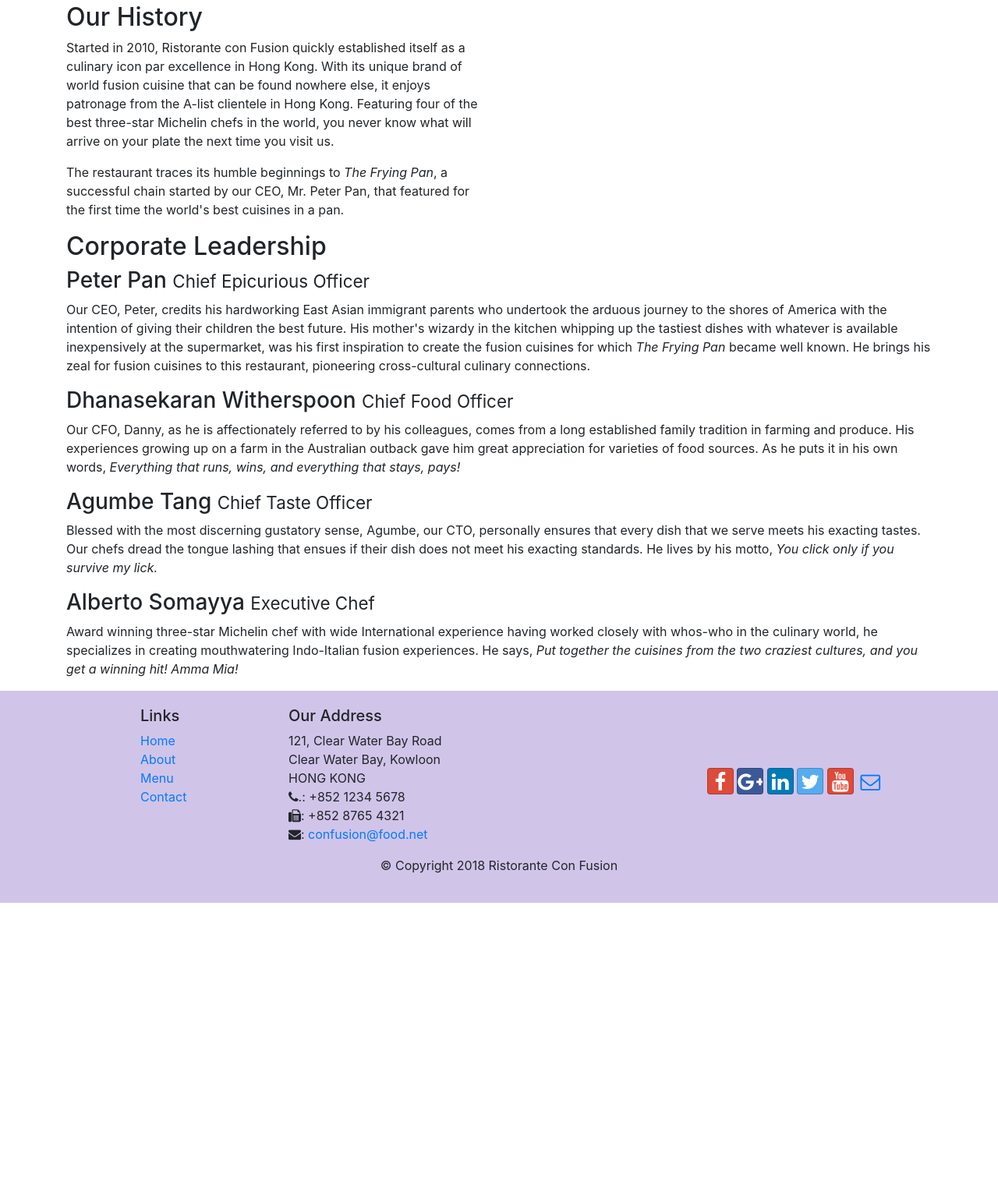
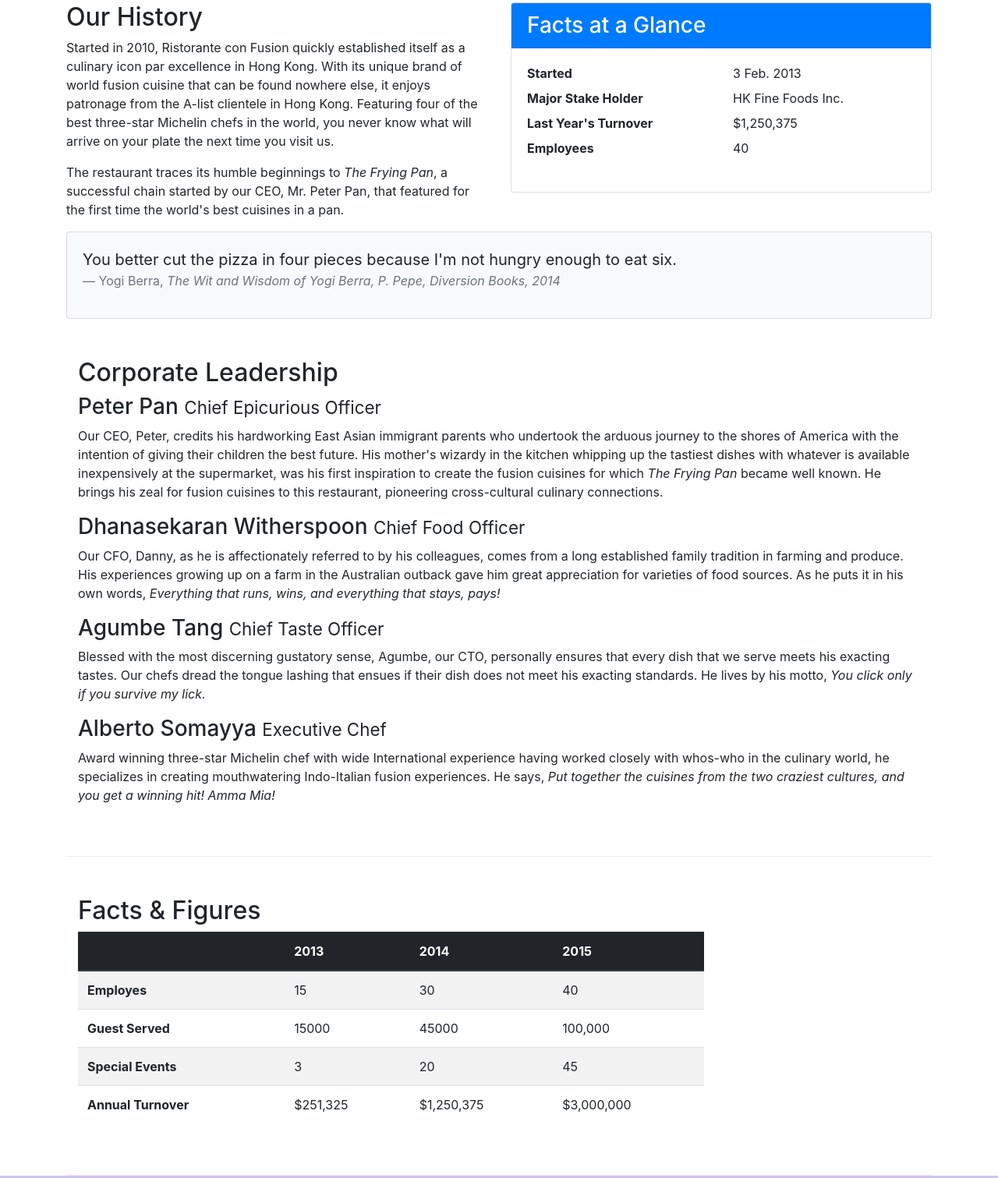
Before and after one commit to crislav10/frontend_course, a website: page aboutus.html in a window 1280 px wide. Shown: the part 462-1973 px from the top of the page at 78% size. Before the commit the page ends 1620 px from the top, so only its background shows below. Drawn offline with nearby package versions, Linux system fonts and the light colour scheme.

Commit message:
Tables and Cards

```diff
--- a/aboutus.html
+++ b/aboutus.html
@@ -70,11 +70,41 @@
                 <p>The restaurant traces its humble beginnings to <em>The Frying Pan</em>, a successful chain started by our CEO, Mr. Peter Pan, that featured for the first time the world's best cuisines in a pan.</p>
             </div>
             <div class="col-12 col-sm-6">
+                <!--Cards Bootstrap (description list to)-->
+                <div class="card">
+                    <h3 class="card-header bg-primary text-white">Facts at a Glance</h3>
+                    <div class="card-body">
+                        <dl class="row">
+                            <dt class="col-6">Started</dt>
+                            <dd class="col-6">3 Feb. 2013</dd>
+                            <dt class="col-6">Major Stake Holder</dt>
+                            <dd class="col-6">HK Fine Foods Inc.</dd>
+                            <dt class="col-6">Last Year's Turnover</dt>
+                            <dd class="col-6">$1,250,375</dd>
+                            <dt class="col-6">Employees</dt>
+                            <dd class="col-6">40</dd>
+                        </dl>
+
+                    </div>
+                </div>
+            </div>
+            <div class="col-12">
+                <div class="card card-body bg-light">
+                    <blockquote class="blockquote">
+                        <p class="mb-0">You better cut the pizza in four pieces because
+                            I'm not hungry enough to eat six.</p>
+                        <footer class="blockquote-footer">Yogi Berra,
+                            <cite title="Source Title">The Wit and Wisdom of Yogi Berra,
+                            P. Pepe, Diversion Books, 2014</cite>
+                        </footer>
+                    </blockquote>
+
+                </div>
             </div>
         </div>
 
 
-        <div class="row">
+        <div class="row row-content">
             <div class="col-12">
                 <h2>Corporate Leadership</h2>
                 <h3>Peter Pan <small>Chief Epicurious Officer</small></h3>
@@ -86,6 +116,60 @@
                 <h3>Alberto Somayya <small>Executive Chef</small></h3>
                 <p class="d-none d-sm-block">Award winning three-star Michelin chef with wide International experience having worked closely with whos-who in the culinary world, he specializes in creating mouthwatering Indo-Italian fusion experiences. He says, <em>Put together the cuisines from the two craziest cultures, and you get a winning hit! Amma Mia!</em></p>
             </div>
+       </div>
+
+       <div class="row row-content">
+           <div class="col-12 col-sm-9">
+               <h2>Facts &amp; Figures</h2>
+               <!--Bootstrap table-->
+               <div class="table-responsive">
+                <table class="table table-striped">
+                    <thead class="thead-dark">
+                        <tr>
+                            <th>&nbsp;</th>
+                            <th>2013</th>
+                            <th>2014</th>
+                            <th>2015</th>
+                        </tr>
+                    </thead>
+                    <tbody>
+
+                        <tr>
+                            <th>Employes</th>
+                            <td>15</td>
+                            <td>30</td>
+                            <td>40</td>
+                        </tr>
+                        <tr>
+                            <th>Guest Served</th>
+                            <td>15000</td>
+                            <td>45000</td>
+                            <td>100,000</td>
+                        </tr>
+                        <tr>
+                            <th>Special Events</th>
+                            <td>3</td>
+                            <td>20</td>
+                            <td>45</td>
+                        </tr>
+
+                        <tr>
+                            <th>Annual Turnover</th>
+                            <td>$251,325</td>
+                            <td>$1,250,375</td>
+                            <td>$3,000,000</td>
+                        </tr>
+                    </tbody>
+                </table>
+                </div>
+
+            </div>
+
+           <div class="col-12 col-sm-3">
+
+           </div>
+
+
        </div>
 
     </div>
```
